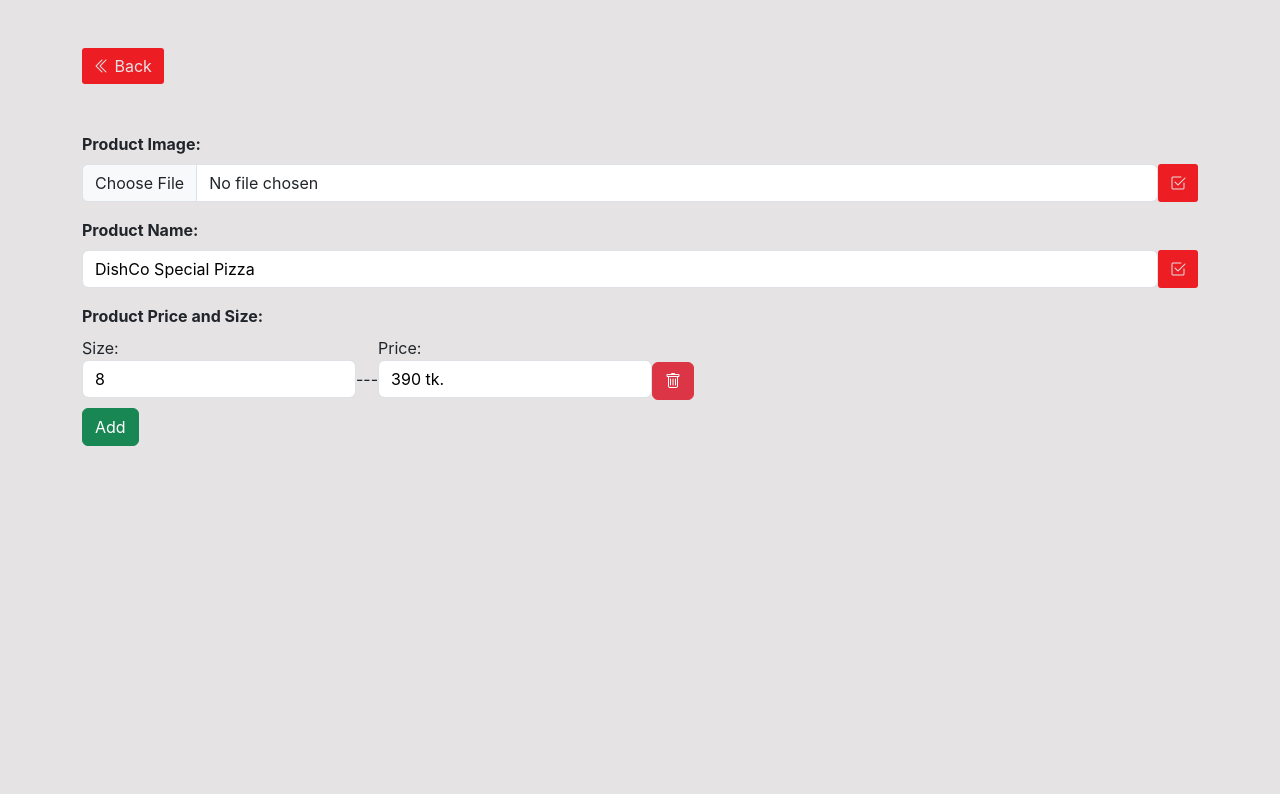
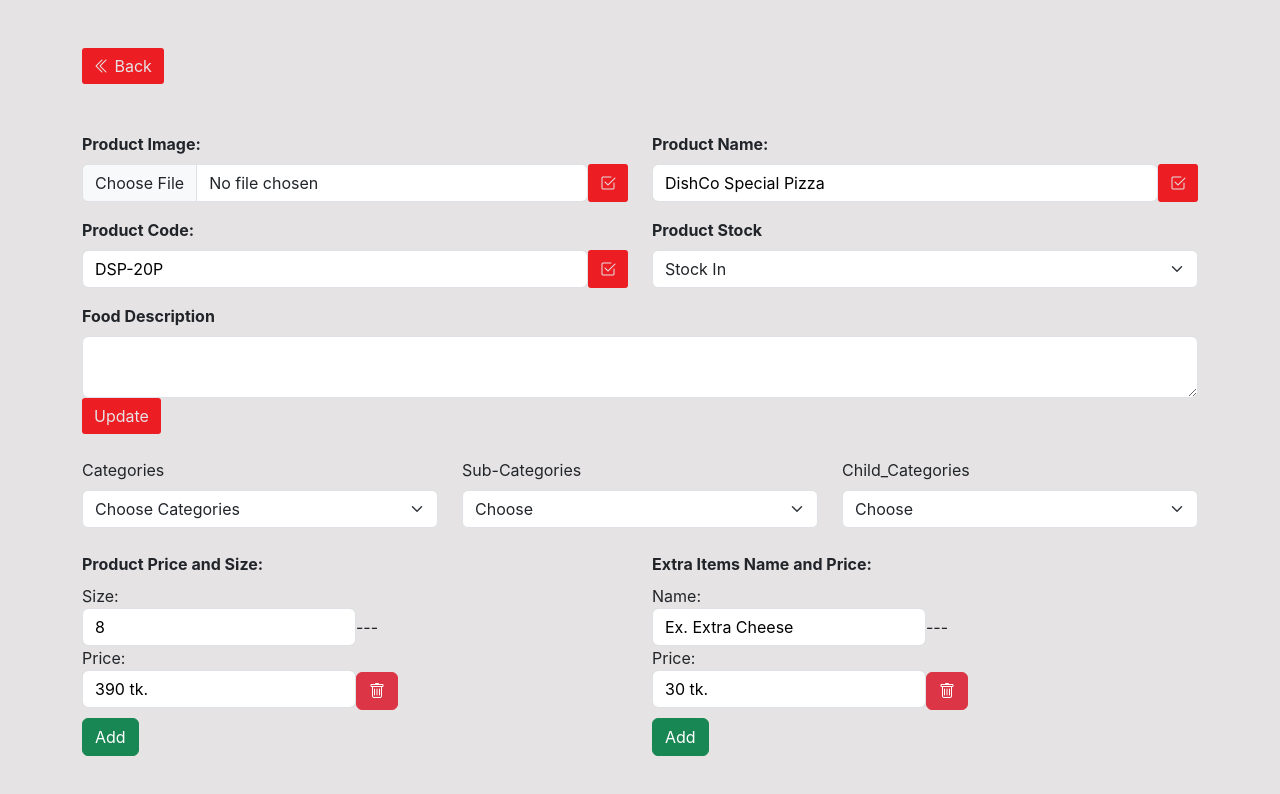
Before and after one commit to Unicon-Solution-Limited/dishco_frontend, a React (Create React App) app: page /editProduct in a window 1280 px wide. Shown: the top 794 px of the page. Built offline with nearby package versions, Linux system fonts and the light colour scheme; no server answers.

Commit message:
edit product page designed

```diff
--- a/src/Components/Dashboard/DashboardPage/ProductManagement/EditProduct.js
+++ b/src/Components/Dashboard/DashboardPage/ProductManagement/EditProduct.js
@@ -9,8 +9,8 @@ const EditProduct = () => {
         <i className="bi bi-chevron-double-left"></i> Back
       </Link>
 
-      <form className="edit_form my-5">
-        <div className="mb-3">
+      <form className="edit_form my-5 row">
+        <div className="col-6 mb-3">
           <label for="exampleInputImage" className="form-label">
             <strong>Product Image: </strong>
           </label>
@@ -26,7 +26,7 @@ const EditProduct = () => {
           </div>
         </div>
 
-        <div className="mb-3">
+        <div className="col-6 mb-3">
           <label for="exampleInputText" className="form-label">
             <strong>Product Name: </strong>
           </label>
@@ -43,7 +43,153 @@ const EditProduct = () => {
           </div>
         </div>
 
-        <div className="mb-3">
+        <div className="mb-3 col-6">
+          <label for="exampleInputText" className="form-label">
+            <strong>Product Code: </strong>
+          </label>
+          <div className="d-flex">
+            <input
+              type="text"
+              className="form-control editInput"
+              id="exampleInputText"
+              placeholder="DSP-20P"
+            />
+            <button type="submit" className="btn MyBtn">
+              <i className="bi bi-check2-square"></i>
+            </button>
+          </div>
+        </div>
+
+        <div className="col-6 mb-3">
+          <label htmlFor="name" className="form-label">
+            <strong>Product Stock</strong>
+          </label>
+          <select
+            className="form-select"
+            aria-label="Default select example"
+            // ref={stockRef}
+          >
+            <option value="Stock_In">Stock In</option>
+            <option value="Stock_Out">Stock Out</option>
+          </select>
+        </div>
+
+        <div className="col-12 mb-4">
+          <label htmlFor="description" className="form-label">
+            <strong>Food Description</strong>
+          </label>
+          <textarea
+            type="text"
+            className="form-control"
+            id="description"
+            // ref={foodDescriptionRef}
+          />
+          <button className="btn MyBtn">Update</button>
+        </div>
+
+        <div className="col-4 mb-4">
+          <div>
+            <label htmlFor="categories" className="form-label">
+              Categories
+            </label>
+          </div>
+          <div>
+            <select
+              id="categories"
+              name="categories"
+              className="input-group form-select"
+              // ref={categoriesRef}
+              // onClick={handleSelectCategoriesOption}
+            >
+              <option value="">Choose Categories</option>
+              <option value="AppetizerRice">Appetizer & Rice </option>
+              <option value="Platter">Platter</option>
+              <option value="CheapoBox">Cheapo Box</option>
+              <option value="Cuisines">Cuisines</option>
+              <option value="Steak">Steak</option>
+              <option value="FastFood">Fast Food</option>
+              <option value="Dessert">Dessert</option>
+              <option value="Drinks">Drinks</option>
+            </select>
+          </div>
+        </div>
+        {/* sub categories */}
+        <div className="col-4 mb-4">
+          <div>
+            <label htmlFor="sub_categories" className="form-label">
+              Sub-Categories
+            </label>
+          </div>
+          <select
+            id="sub_categories"
+            name="sub_categories"
+            className="input-group form-select"
+            // ref={subCategoriesRef}
+            // onClick={handleSubCategoriesOption}
+          >
+            <>
+              <option value="">Choose</option>
+              <option value="Appetizer">Appetizer</option>
+              <option value="riceCuisine">rice Cuisine</option>
+            </>
+
+            <>
+              <option value="">Choose</option>
+              <option value="DishCoPlatter">DishCo Platter</option>
+            </>
+
+            <>
+              <option value="">Choose</option>
+              <option value="MeatBox">Meat Box</option>
+              <option value="RiceBowl">Rice Bowl</option>
+              <option value="PlatterCuisine"></option>
+            </>
+
+            <>
+              <option value="">Choose</option>
+              <option value="IndianCuisines">Indian Cuisines</option>
+              <option value="JapaneseCuisines">Japanese Cuisines</option>
+              <option value="KoreanCuisines">Korean Cuisines</option>
+              <option value="ChineseCuisines">Chinese Cuisines</option>
+            </>
+
+            <>
+              <option value="">Choose</option>
+              <option value="Pizza">Pizza</option>
+              <option value="BurgerSandwich">Burger and Sandwich</option>
+              <option value="FryBasket">Fry Basket</option>
+              <option value="Pasta">Pasta</option>
+            </>
+
+            <>
+              <option value="">Choose</option>
+              <option value="PeyalaTea">Peyala Tea</option>
+              <option value="HotDrinks">Hot Drinks</option>
+              <option value="ColdDrinks">Cold Drinks</option>
+            </>
+          </select>
+        </div>
+        {/* child categories */}
+        <div className="mb-4 col-4">
+          <div>
+            <label htmlFor="child_categories" className="form-label">
+              Child_Categories
+            </label>
+          </div>
+          <select
+            id="child_categories"
+            name="child_categories"
+            className="input-group form-select"
+            // ref={childCategoriesRef}
+          >
+            <>
+              <option value="">Choose</option>
+              <option value="Soup">Soup</option>
+            </>
+          </select>
+        </div>
+
+        <div className="mb-3 col-6">
           <label for="exampleInputPrice" className="form-label">
             <strong>Product Price and Size: </strong>
           </label>
@@ -94,7 +240,53 @@ const EditProduct = () => {
           {/* size and price */}
         </div>
 
-        <div className="mb-3"></div>
+        {/* addons */}
+        <div className="mb-3 col-6">
+          <label for="exampleInputPrice" className="form-label">
+            <strong>Extra Items Name and Price: </strong>
+          </label>
+          <div>
+            <label>
+              Name:
+              <input
+                type="text"
+                name="addonName"
+                // value={size.addonName}
+                // onChange={(e) => handleAddonsChange(e, index)}
+                className="form-control"
+                placeholder="Ex. Extra Cheese"
+              />
+            </label>
+            ---
+            <label>
+              Price:
+              <input
+                type="number"
+                name="addonPrice"
+                // value={size.addonPrice}
+                // onChange={(e) => handleAddonsChange(e, index)}
+                className="form-control"
+                placeholder="30 tk."
+              />
+            </label>
+            <button
+              type="button"
+              // onClick={() => handleRemoveAddons(index)}
+              className="btn btn-danger"
+            >
+              <i className="bi bi-trash"></i>
+            </button>
+            <br />
+          </div>
+          <button
+            type="button"
+            className="btn btn-success mt-2"
+            // onClick={handleAddaddons}
+          >
+            Add
+          </button>
+        </div>
+        {/* addons */}
       </form>
     </section>
   );
```
